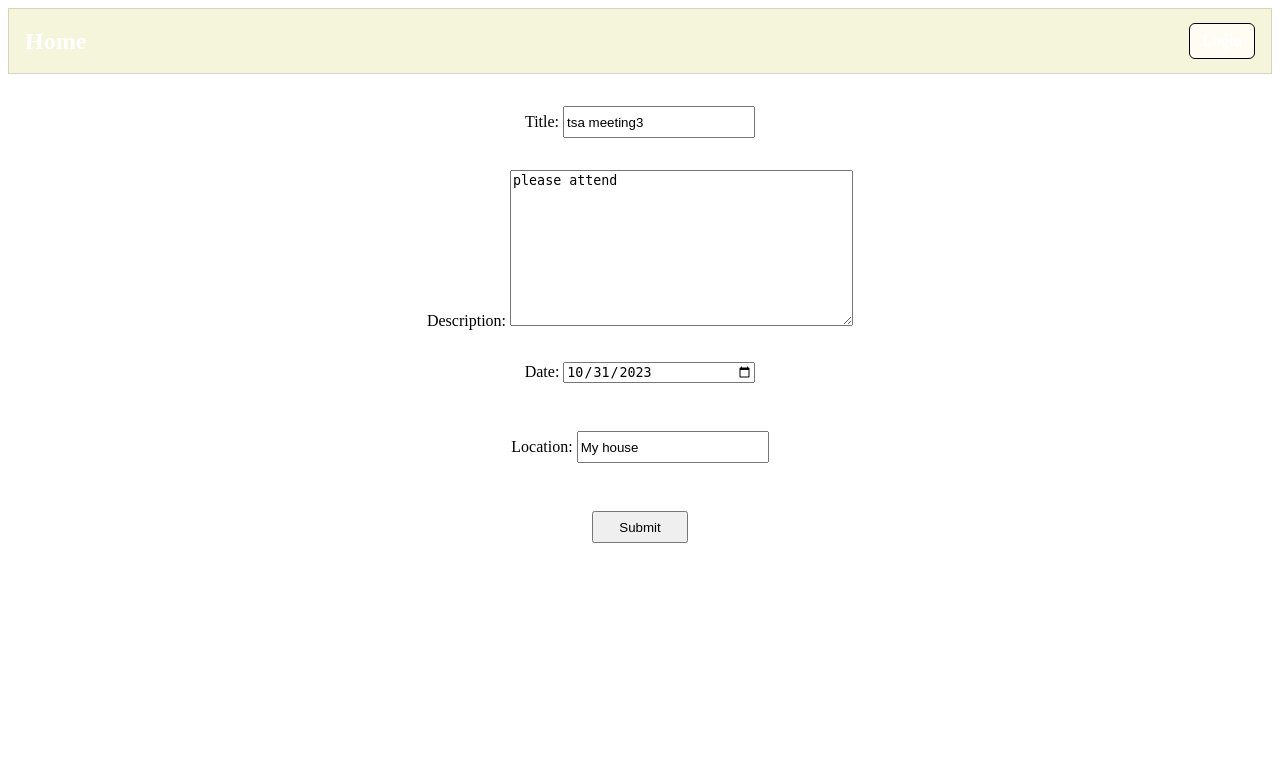
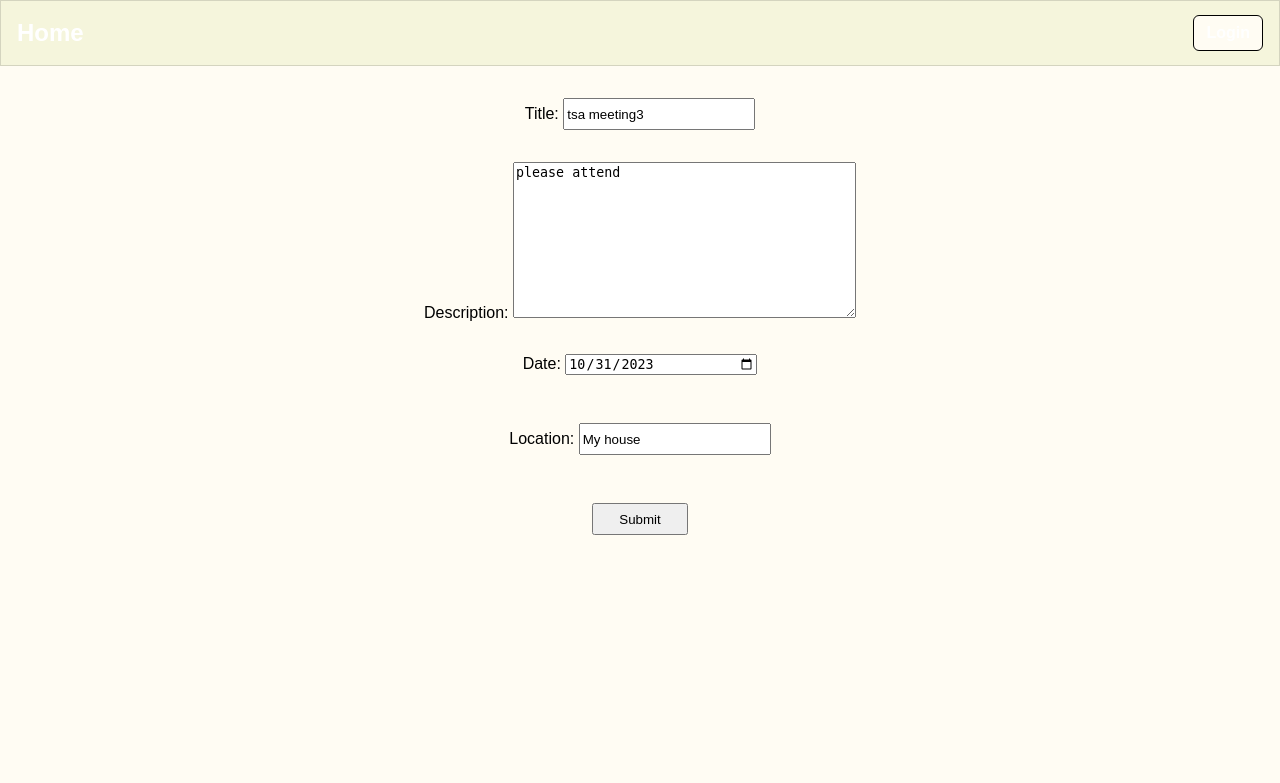
Before and after one commit to EthanZhang87/TSASoftwareDEV23-24, a Django app: page /update-event/11 in a window 1280 px wide. Shown: the top 783 px of the page. Run offline with Django 4.2, Linux system fonts and the light colour scheme; data comes from the database, SQL or seed files in the repository.

Commit message:
Update main.css
body

```diff
--- a/Answerly/static/styles/main.css
+++ b/Answerly/static/styles/main.css
@@ -70,12 +70,12 @@ nav > a {
     color: var(--font-color)
 }
 
-/*body {
+body {
     color: var(--font-color);
     font-family: sans-serif;
     background: var(--primary);
     margin: 0;
-}*/
+}
 
 .wrapper {
     margin: 8px;
```
